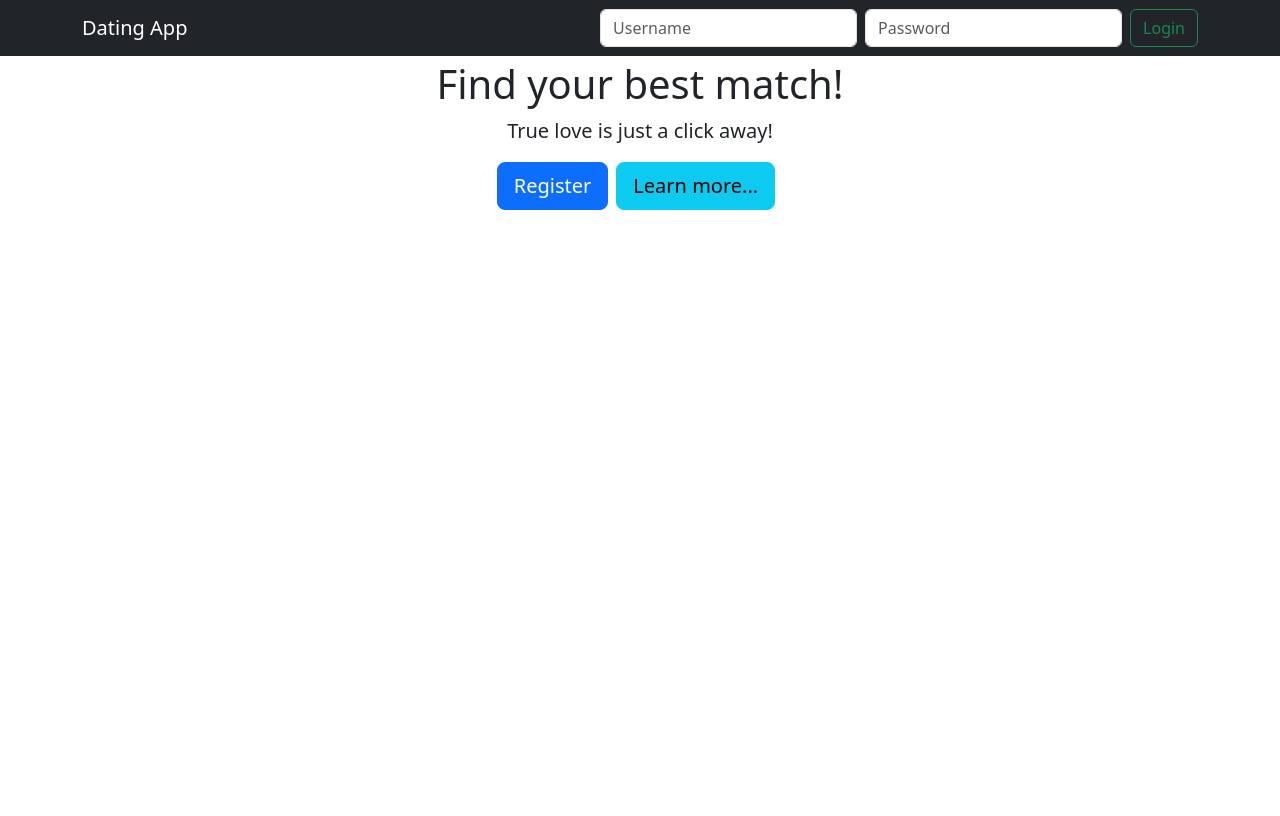
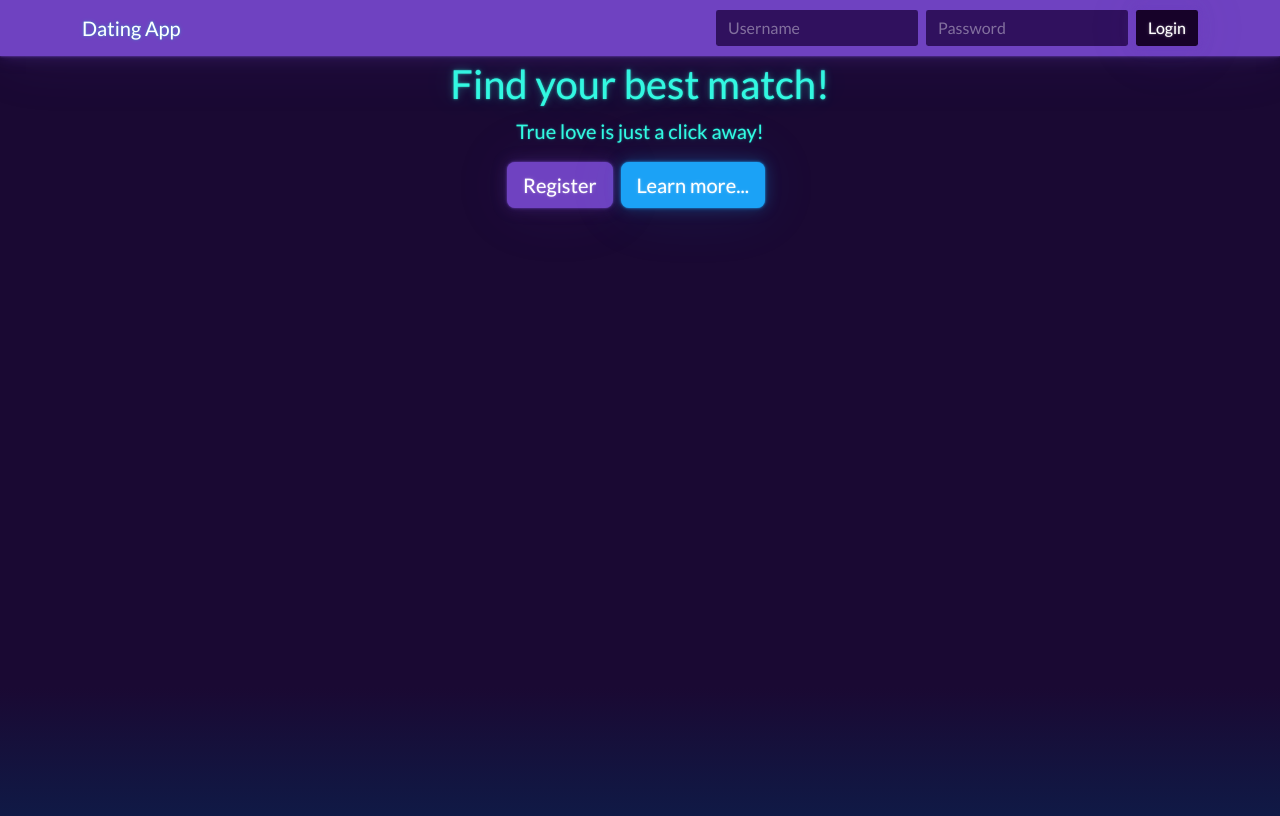
Before and after one commit to Sacred3v/DatingAPP, an Angular app in the folder client/: page / in a window 1280 px wide. Shown: the top 816 px of the page. Built offline with nearby package versions, Linux system fonts and the light colour scheme; no server answers.

Commit message:
Parcial02 - Add Bootswatch theme

```diff
--- a/client/angular.json
+++ b/client/angular.json
@@ -27,6 +27,7 @@
             "styles": [
               "node_modules/bootstrap/dist/css/bootstrap.min.css",
               "node_modules/font-awesome/css/font-awesome.min.css",
+              "node_modules/bootswatch/dist/vapor/bootstrap.min.css",
               "node_modules/ngx-toastr/toastr.css",
               "src/styles.css"
             ],
--- a/client/package.json
+++ b/client/package.json
@@ -19,6 +19,7 @@
     "@angular/platform-browser-dynamic": "^17.3.0",
     "@angular/router": "^17.3.0",
     "bootstrap": "^5.3.3",
+    "bootswatch": "^5.3.3",
     "font-awesome": "^4.7.0",
     "ngx-bootstrap": "^12.0.0",
     "ngx-toastr": "^19.0.0",
--- a/client/src/app/nav/nav.component.html
+++ b/client/src/app/nav/nav.component.html
@@ -1,4 +1,4 @@
-<nav class="navbar navbar-expand-md navbar-dark fixed-top bg-dark">
+<nav class="navbar navbar-expand-md navbar-dark fixed-top bg-primary">
     <div class="container">
       <a class="navbar-brand" routerLink="/">Dating App</a>
 
@@ -19,7 +19,9 @@
 
      @if (accountService.currentUser()) {
          <div dropdown class="dropdown">
-            <a dropdownToggle class="dropdown-toggle text-light text-decoration-none">Welcome User</a>
+            <a dropdownToggle class="dropdown-toggle text-light text-decoration-none">
+              Welcome {{accountService.currentUser()?.userName | titlecase}}
+            </a>
             <div *dropdownMenu class="dropdown-menu">
                 <a class="dropdown-item">Profile</a>
                 <div class="dropdown-divider"></div>
@@ -31,7 +33,7 @@
         <form #loginForm="ngForm" (ngSubmit)="login()" class="d-flex" autocomplete="off">
           <input name="username" [(ngModel)]="model.username" class="form-control me-2" placeholder="Username">
           <input name="password" [(ngModel)]="model.password" class="form-control me-2" placeholder="Password" type="password">
-          <button class="btn btn-outline-success" type="submit">Login</button>
+          <button class="btn btn-dark" type="submit">Login</button>
         </form>
     }
       </div>
--- a/client/src/app/nav/nav.component.ts
+++ b/client/src/app/nav/nav.component.ts
@@ -4,10 +4,11 @@
 import { BsDropdownModule } from 'ngx-bootstrap/dropdown';
 import { Router, RouterLink, RouterLinkActive } from '@angular/router';
 import { ToastrService } from 'ngx-toastr';
+import { TitleCasePipe } from '@angular/common';
 @Component({
   selector: 'app-nav',
   standalone: true,
-  imports: [FormsModule,BsDropdownModule,RouterLink,RouterLinkActive],
+  imports: [FormsModule,BsDropdownModule,RouterLink,RouterLinkActive,TitleCasePipe],
   templateUrl: './nav.component.html',
   styleUrl: './nav.component.css'
 })
```
Also changed, not shown: 1 other file (tests, documents, lock files or other folders).
